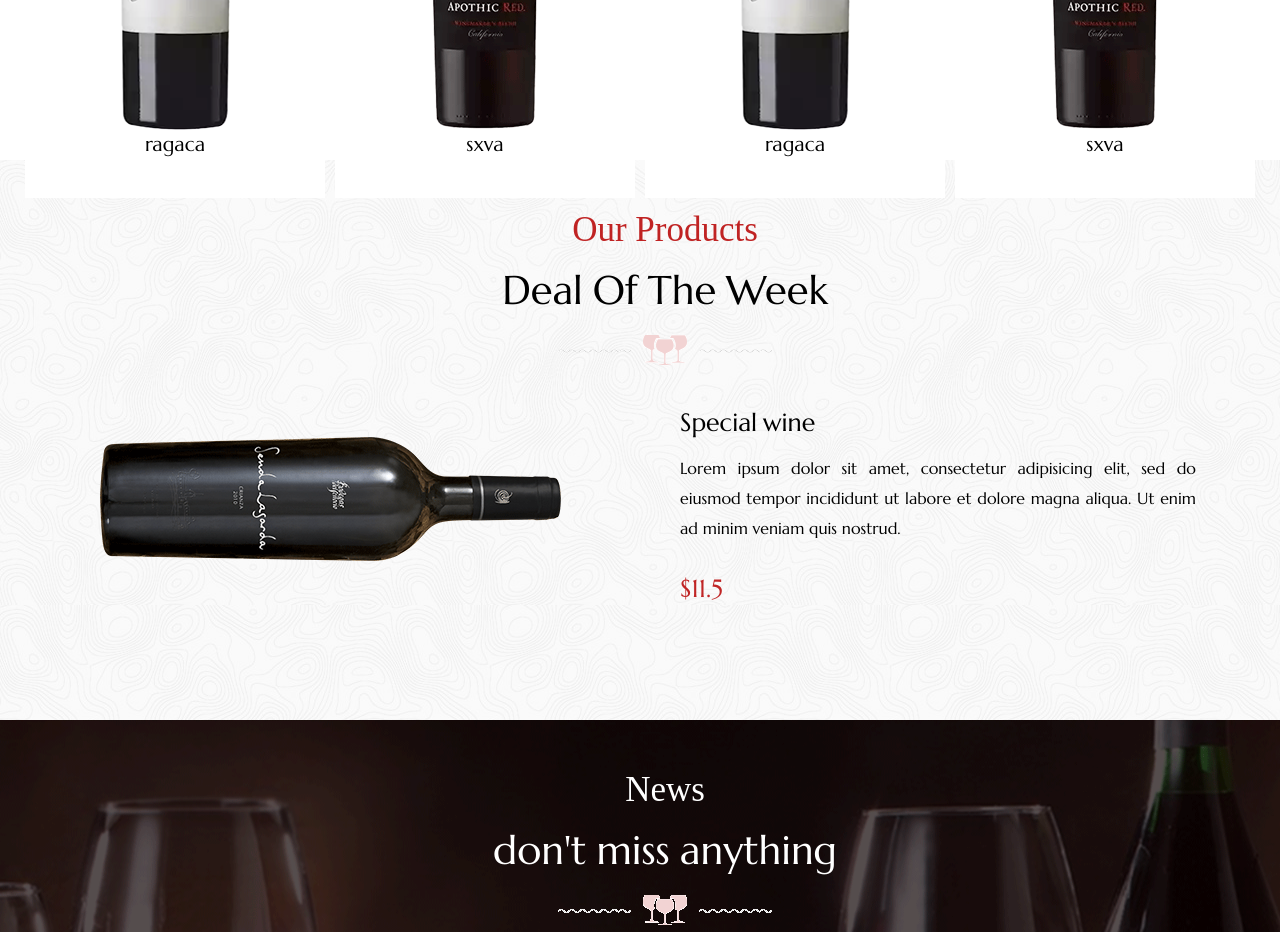
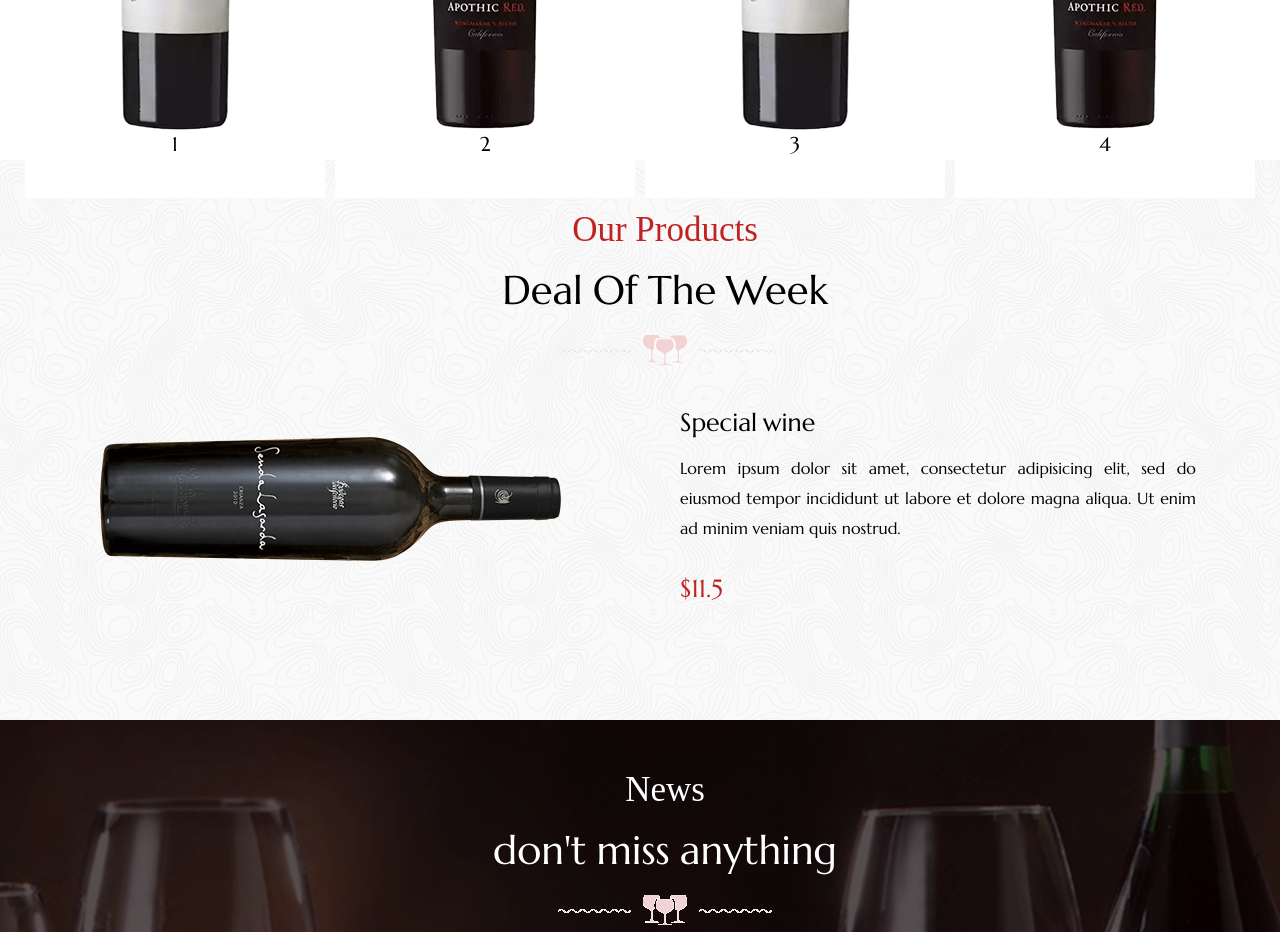
Before and after one commit to Tornike-Kiknadze/ghvinieri, a React (Create React App) app: page / in a window 1280 px wide. Shown: the part 2000-2932 px from the top of the page. Built offline with nearby package versions, Linux system fonts and the light colour scheme; a web font is replaced by a local one.

Commit message:
product names

```diff
--- a/src/sections/products/products.js
+++ b/src/sections/products/products.js
@@ -9,11 +9,11 @@ class Products extends Component {
         wines: [
 
 
-            {key:'1', name: "ragaca", img: require("./assets/img/bottle.png") },
-            {key:'2', name: "sxva", img: require("./assets/img/bottle1.png") },
+            { key: '1', name: "1", img: require("./assets/img/bottle.png") },
+            { key: '2', name: "2", img: require("./assets/img/bottle1.png") },
 
-            {key:'3', name: "ragaca", img: require("./assets/img/bottle.png") },
-            {key:'4', name: "sxva", img: require("./assets/img/bottle1.png") }
+            { key: '3', name: "3", img: require("./assets/img/bottle.png") },
+            { key: '4', name: "4", img: require("./assets/img/bottle1.png") }
 
 
 
@@ -26,10 +26,10 @@ class Products extends Component {
 
         return (
             <section className="products" ref={this.props.reference}>
-                <Header header='Our Products' title='Popular This Month'/>
+                <Header header='Our Products' title='Popular This Month' />
                 <div className='product-wrapper'>
                     {this.state.wines.map(wine => (
-                        <div  key={wine.key}  className="products-item">
+                        <div key={wine.key} className="products-item">
                             <img alt='' src={wine.img}></img>
 
                             <p className="product-name">
```
Also changed, not shown: 1 other file (tests, documents, lock files or other folders).
